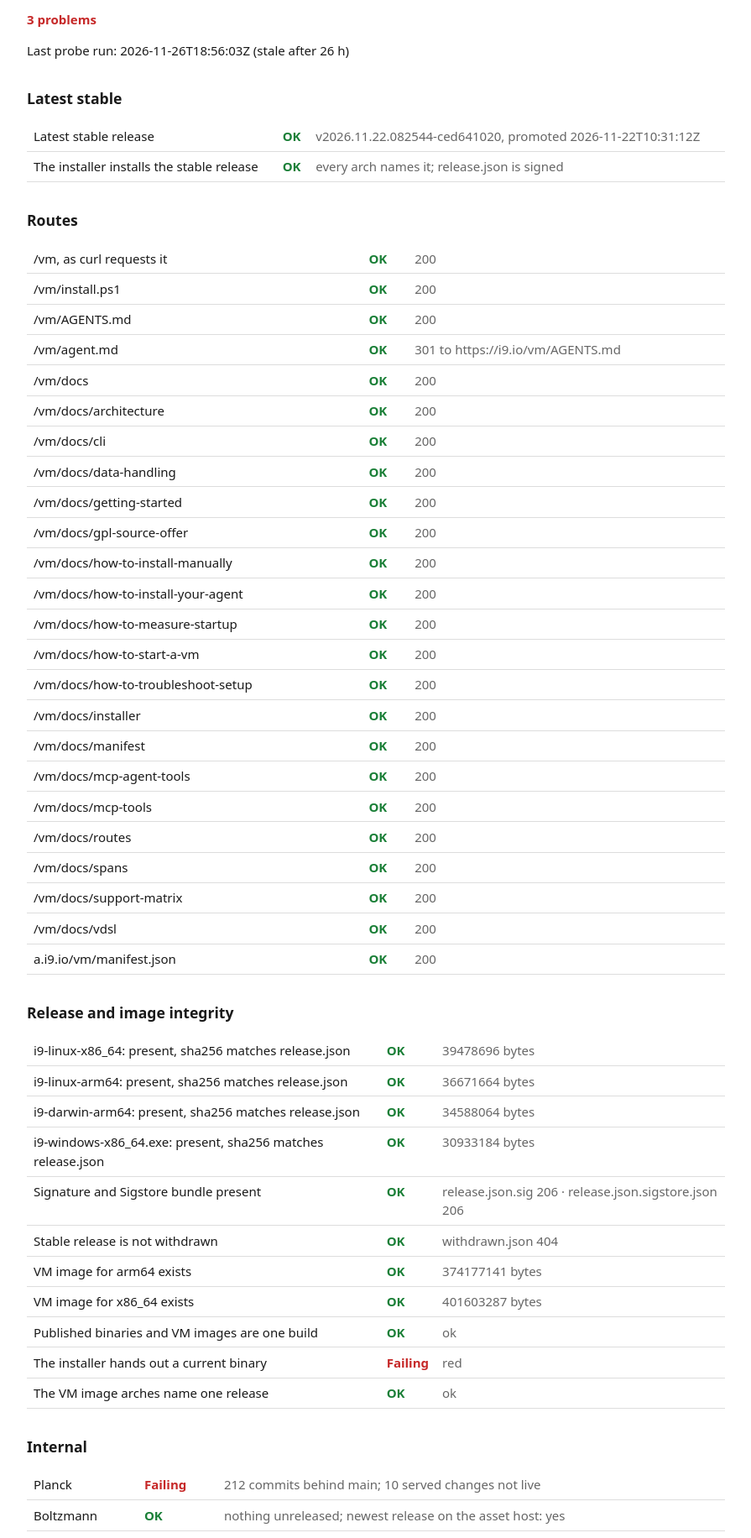
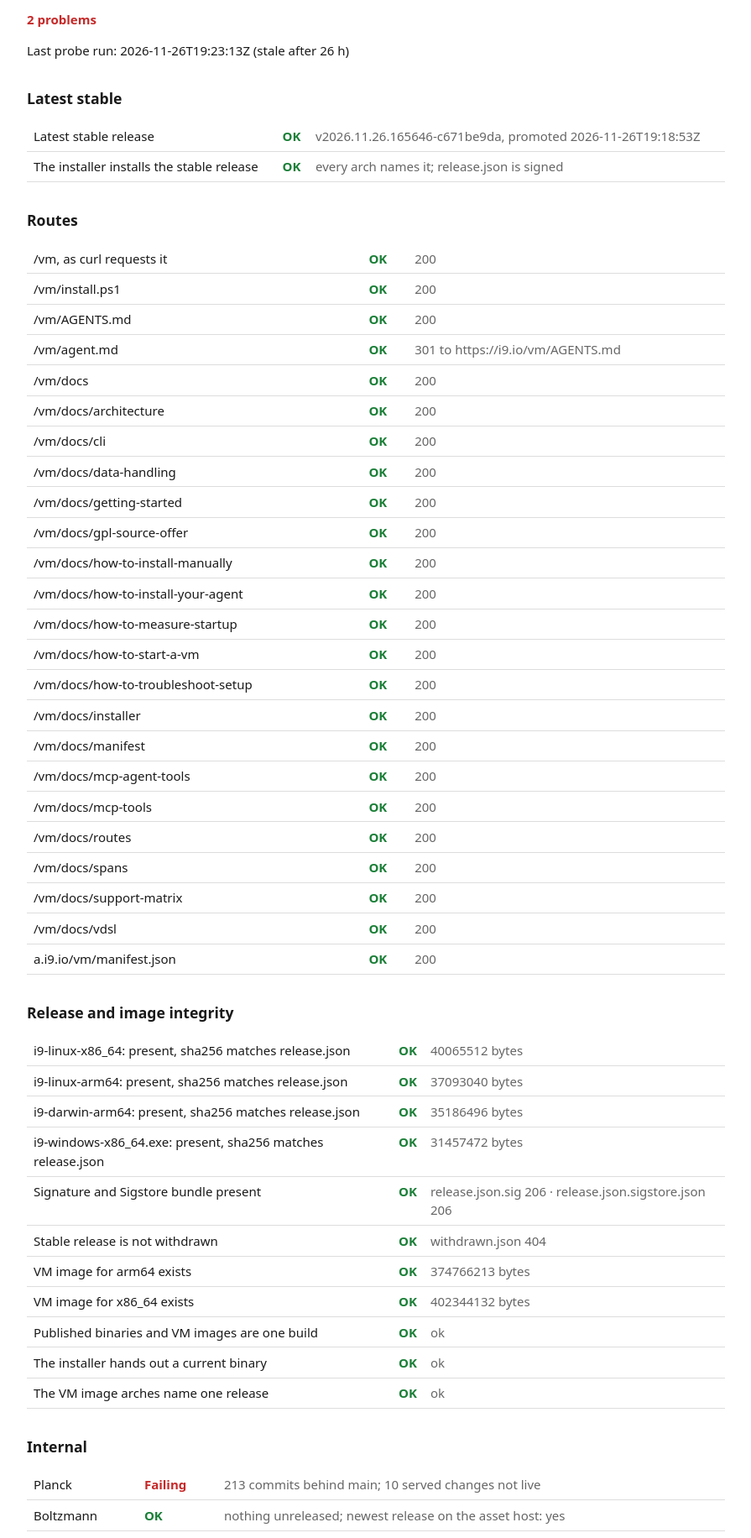
Before and after one commit to i9-io/status.i9.io, a plain HTML site: page index.html in a window 1280 px wide. Shown: the part 68-1900 px from the top of the page at 84% size, without its empty margins (192-1087 px from the left). Drawn offline with Linux system fonts and the light colour scheme.

Commit message:
status: probe result

```diff
--- a/index.html
+++ b/index.html
@@ -11,13 +11,13 @@ td.d{color:var(--muted);overflow-wrap:anywhere}
 #stale{display:none;border:2px solid var(--bad);padding:.6rem;margin:1rem 0}
 body.stale #stale{display:block}body.stale td.s{color:var(--muted)}body.stale #overall{color:var(--muted)}
 </style></head>
-<body data-generated-at="2026-11-26T18:56:03Z" data-stale-after-hours="26">
+<body data-generated-at="2026-11-26T19:23:13Z" data-stale-after-hours="26">
 <h1>i9 status</h1>
-<p id="overall" class="fail"><strong>3 problems</strong></p>
+<p id="overall" class="fail"><strong>2 problems</strong></p>
 <div id="stale"><strong>STALE:</strong> the last probe run was <span id="stale-age"></span> ago. The rows below may not be current.</div>
-<p>Last probe run: <time datetime="2026-11-26T18:56:03Z">2026-11-26T18:56:03Z</time> (stale after 26 h)</p>
+<p>Last probe run: <time datetime="2026-11-26T19:23:13Z">2026-11-26T19:23:13Z</time> (stale after 26 h)</p>
 <h2>Latest stable</h2><table>
-<tr><td>Latest stable release</td><td class="s ok">OK</td><td class="d">v2026.11.22.082544-ced641020, promoted 2026-11-22T10:31:12Z</td></tr>
+<tr><td>Latest stable release</td><td class="s ok">OK</td><td class="d">v2026.11.26.165646-c671be9da, promoted 2026-11-26T19:18:53Z</td></tr>
 <tr><td>The installer installs the stable release</td><td class="s ok">OK</td><td class="d">every arch names it; release.json is signed</td></tr>
 </table>
 <h2>Routes</h2><table>
@@ -47,20 +47,20 @@ body.stale #stale{display:block}body.stale td.s{color:var(--muted)}body.stale #o
 <tr><td>a.i9.io/vm/manifest.json</td><td class="s ok">OK</td><td class="d">200</td></tr>
 </table>
 <h2>Release and image integrity</h2><table>
-<tr><td>i9-linux-x86_64: present, sha256 matches release.json</td><td class="s ok">OK</td><td class="d">39478696 bytes</td></tr>
-<tr><td>i9-linux-arm64: present, sha256 matches release.json</td><td class="s ok">OK</td><td class="d">36671664 bytes</td></tr>
-<tr><td>i9-darwin-arm64: present, sha256 matches release.json</td><td class="s ok">OK</td><td class="d">34588064 bytes</td></tr>
-<tr><td>i9-windows-x86_64.exe: present, sha256 matches release.json</td><td class="s ok">OK</td><td class="d">30933184 bytes</td></tr>
+<tr><td>i9-linux-x86_64: present, sha256 matches release.json</td><td class="s ok">OK</td><td class="d">40065512 bytes</td></tr>
+<tr><td>i9-linux-arm64: present, sha256 matches release.json</td><td class="s ok">OK</td><td class="d">37093040 bytes</td></tr>
+<tr><td>i9-darwin-arm64: present, sha256 matches release.json</td><td class="s ok">OK</td><td class="d">35186496 bytes</td></tr>
+<tr><td>i9-windows-x86_64.exe: present, sha256 matches release.json</td><td class="s ok">OK</td><td class="d">31457472 bytes</td></tr>
 <tr><td>Signature and Sigstore bundle present</td><td class="s ok">OK</td><td class="d">release.json.sig 206 · release.json.sigstore.json 206</td></tr>
 <tr><td>Stable release is not withdrawn</td><td class="s ok">OK</td><td class="d">withdrawn.json 404</td></tr>
-<tr><td>VM image for arm64 exists</td><td class="s ok">OK</td><td class="d">374177141 bytes</td></tr>
-<tr><td>VM image for x86_64 exists</td><td class="s ok">OK</td><td class="d">401603287 bytes</td></tr>
+<tr><td>VM image for arm64 exists</td><td class="s ok">OK</td><td class="d">374766213 bytes</td></tr>
+<tr><td>VM image for x86_64 exists</td><td class="s ok">OK</td><td class="d">402344132 bytes</td></tr>
 <tr><td>Published binaries and VM images are one build</td><td class="s ok">OK</td><td class="d">ok</td></tr>
-<tr><td>The installer hands out a current binary</td><td class="s fail">Failing</td><td class="d">red</td></tr>
+<tr><td>The installer hands out a current binary</td><td class="s ok">OK</td><td class="d">ok</td></tr>
 <tr><td>The VM image arches name one release</td><td class="s ok">OK</td><td class="d">ok</td></tr>
 </table>
 <h2>Internal</h2><table>
-<tr><td>Planck</td><td class="s fail">Failing</td><td class="d">212 commits behind main; 10 served changes not live</td></tr>
+<tr><td>Planck</td><td class="s fail">Failing</td><td class="d">213 commits behind main; 10 served changes not live</td></tr>
 <tr><td>Boltzmann</td><td class="s ok">OK</td><td class="d">nothing unreleased; newest release on the asset host: yes</td></tr>
 <tr><td>Avogadro</td><td class="s ok">OK</td><td class="d">success, 6 min ago</td></tr>
 <tr><td>Hubble</td><td class="s fail">Failing</td><td class="d">failure, 13 h ago</td></tr>
```
Also changed, not shown: status.json (+11 -11 lines).
